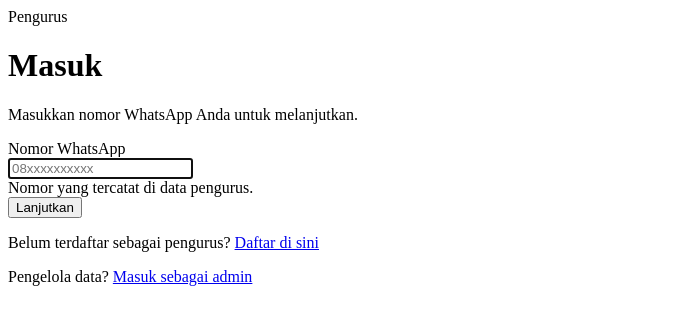
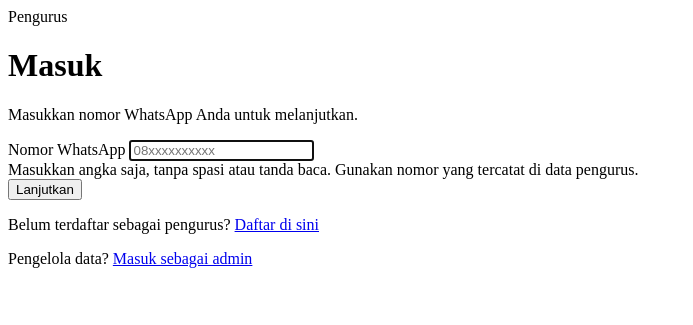
Before and after one commit to MAIM30/diwan, a PHP site: the page made by app/Views/pengurus/login.php in a window 1280 px wide. Shown: the top 325 px of the page, without its empty margins (0-693 px from the left). Run offline with PHP 8.4, Linux system fonts and the light colour scheme; the template is opened without the code that fills it, so the values that code supplies are empty; some libraries are stand-ins or nearby versions.

Commit message:
Perbesar input nomor WhatsApp portal

```diff
--- a/app/Views/pengurus/login.php
+++ b/app/Views/pengurus/login.php
@@ -28,13 +28,10 @@
 
         <div class="field">
           <label for="wa">Nomor WhatsApp</label>
-          <div class="input-icon">
-            <?= Ui::icon('phone', 18) ?>
-            <?php // type=tel: nomor WA bukan rahasia seperti kata sandi, dan papan angka ponsel muncul. ?>
-            <input type="tel" id="wa" name="wa" inputmode="tel" autocomplete="tel" required
-                   placeholder="08xxxxxxxxxx" autofocus>
-          </div>
-          <div class="help">Nomor yang tercatat di data pengurus.</div>
+          <?php // Angka dibuat besar agar mudah diperiksa; inputmode numeric tetap memakai papan angka bawaan HP. ?>
+          <input class="phone-entry-input" type="tel" id="wa" name="wa" inputmode="numeric" autocomplete="tel"
+                 maxlength="16" pattern="[0-9]*" required placeholder="08xxxxxxxxxx" autofocus>
+          <div class="help">Masukkan angka saja, tanpa spasi atau tanda baca. Gunakan nomor yang tercatat di data pengurus.</div>
         </div>
 
         <button type="submit" class="btn block">Lanjutkan</button>
@@ -49,5 +46,19 @@
 
 </div>
 <?php $this->view('layouts/scripts'); ?>
+<script>
+(function () {
+  var input = document.getElementById('wa');
+  if (!input) return;
+  input.addEventListener('input', function () {
+    var caret = input.selectionStart || 0;
+    var digitsBeforeCaret = input.value.slice(0, caret).replace(/\D/g, '').length;
+    var digits = input.value.replace(/\D/g, '');
+    if (input.value === digits) return;
+    input.value = digits;
+    input.setSelectionRange(digitsBeforeCaret, digitsBeforeCaret);
+  });
+})();
+</script>
 </body>
 </html>
```
Also changed, not shown: public/assets/css/app.css.
